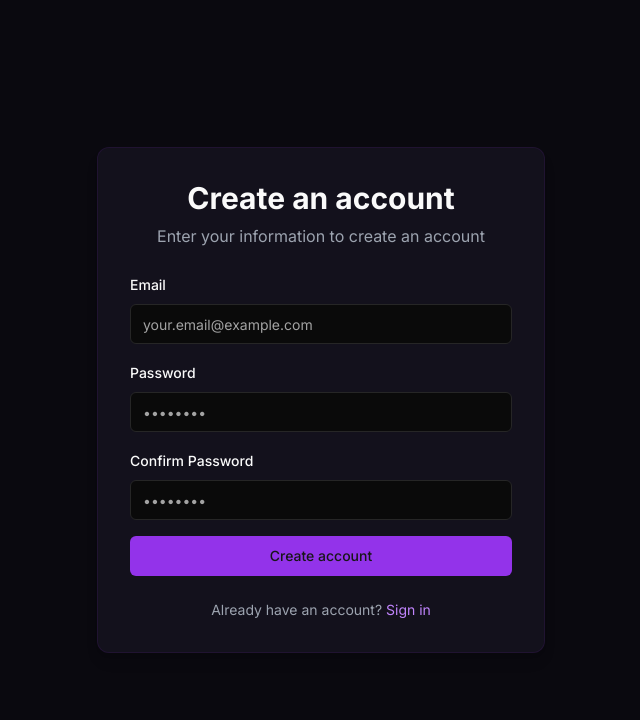
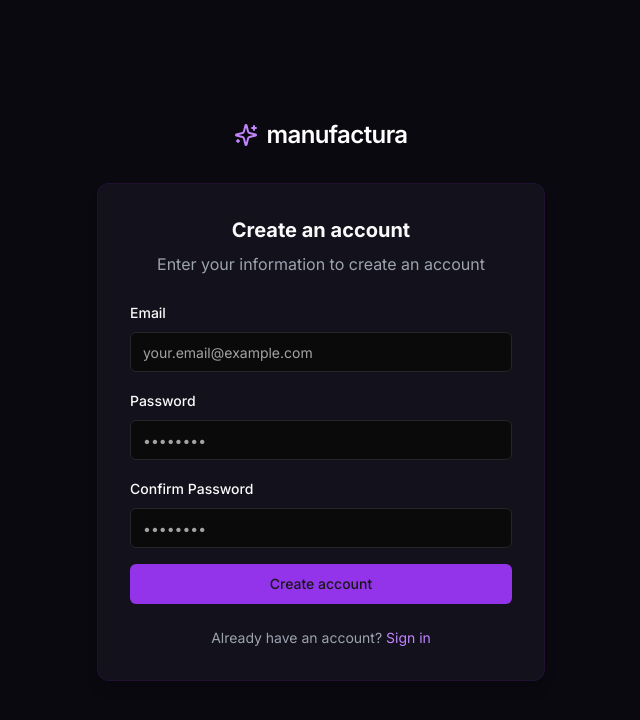
Before and after one commit to MykhailoMamchur/webgen-ui, a Next.js app: page /signup in a window 1280 px wide. Shown: the top 720 px of the page, without its empty margins (319-959 px from the left). Built offline with nearby package versions, Linux system fonts and the light colour scheme.

Commit message:
Login/sing up visual enhancements

```diff
--- a/app/login/page.tsx
+++ b/app/login/page.tsx
@@ -1,10 +1,20 @@
+import { Sparkles } from "lucide-react"
 import { LoginForm } from "@/components/auth/login-form"
 
 export default function LoginPage() {
   return (
     <div className="flex min-h-screen items-center justify-center bg-[#0A090F] p-4">
-      <div className="w-full max-w-md rounded-xl border border-purple-900/20 bg-[#13111C] p-8 shadow-lg">
-        <LoginForm />
+      <div className="w-full max-w-md space-y-8">
+        {/* Logo */}
+        <div className="flex items-center justify-center gap-2">
+          <Sparkles className="h-6 w-6 text-purple-400" />
+          <h1 className="text-2xl font-semibold tracking-tight text-white">manufactura</h1>
+        </div>
+
+        {/* Login Form */}
+        <div className="rounded-xl border border-purple-900/20 bg-[#13111C] p-8 shadow-lg">
+          <LoginForm />
+        </div>
       </div>
     </div>
   )
--- a/app/signup/page.tsx
+++ b/app/signup/page.tsx
@@ -1,10 +1,20 @@
+import { Sparkles } from "lucide-react"
 import { SignupForm } from "@/components/auth/signup-form"
 
 export default function SignupPage() {
   return (
     <div className="flex min-h-screen items-center justify-center bg-[#0A090F] p-4">
-      <div className="w-full max-w-md rounded-xl border border-purple-900/20 bg-[#13111C] p-8 shadow-lg">
-        <SignupForm />
+      <div className="w-full max-w-md space-y-8">
+        {/* Logo */}
+        <div className="flex items-center justify-center gap-2">
+          <Sparkles className="h-6 w-6 text-purple-400" />
+          <h1 className="text-2xl font-semibold tracking-tight text-white">manufactura</h1>
+        </div>
+
+        {/* Signup Form */}
+        <div className="rounded-xl border border-purple-900/20 bg-[#13111C] p-8 shadow-lg">
+          <SignupForm />
+        </div>
       </div>
     </div>
   )
--- a/components/auth/login-form.tsx
+++ b/components/auth/login-form.tsx
@@ -49,7 +49,7 @@ export function LoginForm() {
   return (
     <div className="mx-auto w-full max-w-md space-y-6">
       <div className="space-y-2 text-center">
-        <h1 className="text-3xl font-bold">Welcome back</h1>
+        <h1 className="text-xl font-bold">Welcome back</h1>
         <p className="text-gray-400">Enter your credentials to sign in to your account</p>
       </div>
 
--- a/components/auth/signup-form.tsx
+++ b/components/auth/signup-form.tsx
@@ -71,7 +71,7 @@ export function SignupForm() {
             <div className="mb-4 flex justify-center">
               <CheckCircle className="h-16 w-16 text-green-500" />
             </div>
-            <h2 className="mb-2 text-2xl font-bold text-green-700">Verification Email Sent</h2>
+            <h2 className="mb-2 text-xl font-bold text-green-700">Verification Email Sent</h2>
             <p className="mb-6 text-green-600">
               We've sent a verification email to <strong>{userEmail}</strong>
             </p>
@@ -108,7 +108,7 @@ export function SignupForm() {
   return (
     <div className="mx-auto w-full max-w-md space-y-6">
       <div className="space-y-2 text-center">
-        <h1 className="text-3xl font-bold">Create an account</h1>
+        <h1 className="text-xl font-bold">Create an account</h1>
         <p className="text-gray-400">Enter your information to create an account</p>
       </div>
 
```
